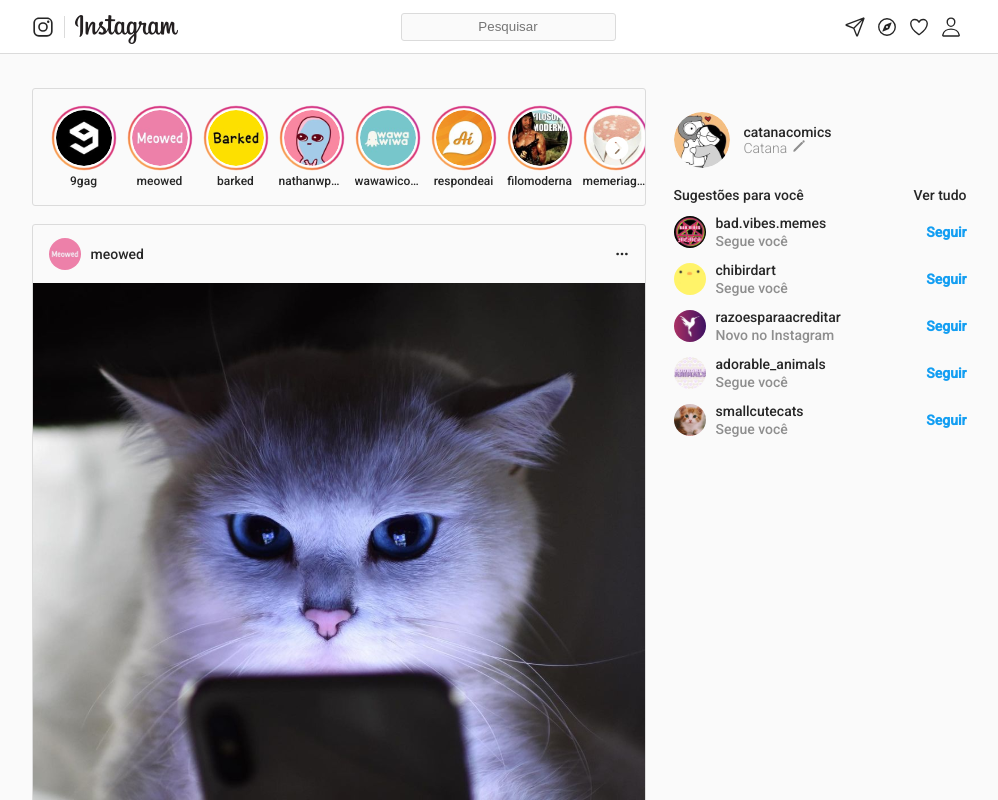
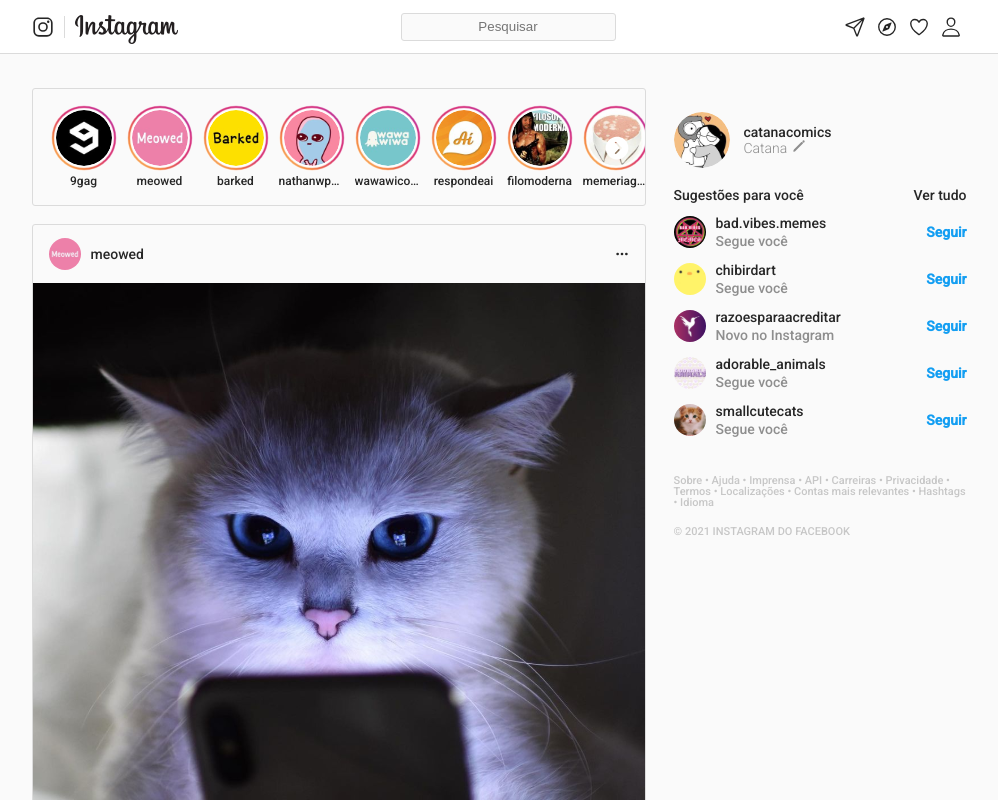
Before and after one commit to caiohbe/Projeto-07-InstagramReact, a JavaScript app: page / in a window 1280 px wide. Shown: the top 800 px of the page, without its empty margins (141-1139 px from the left). Built offline with nearby package versions, Linux system fonts and the light colour scheme.

Commit message:
Links/copyright

```diff
--- a/src/SideBar.js
+++ b/src/SideBar.js
@@ -6,6 +6,14 @@
         <div class="sidebar">
             <Usuario />
             <Sugestoes />
+            <div class="links">
+                Sobre • Ajuda • Imprensa • API • Carreiras • Privacidade • Termos • Localizações • Contas mais relevantes •
+                Hashtags • Idioma
+            </div>
+
+            <div class="copyright">
+                © 2021 INSTAGRAM DO FACEBOOK
+            </div>
         </div>
     )
 }
```
